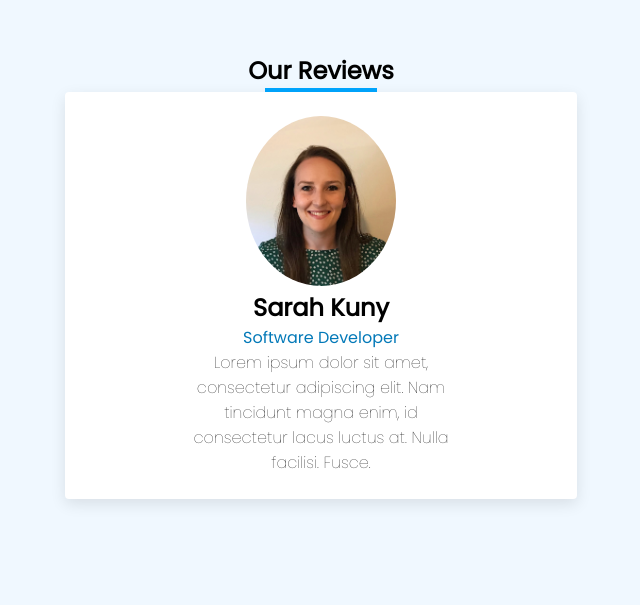
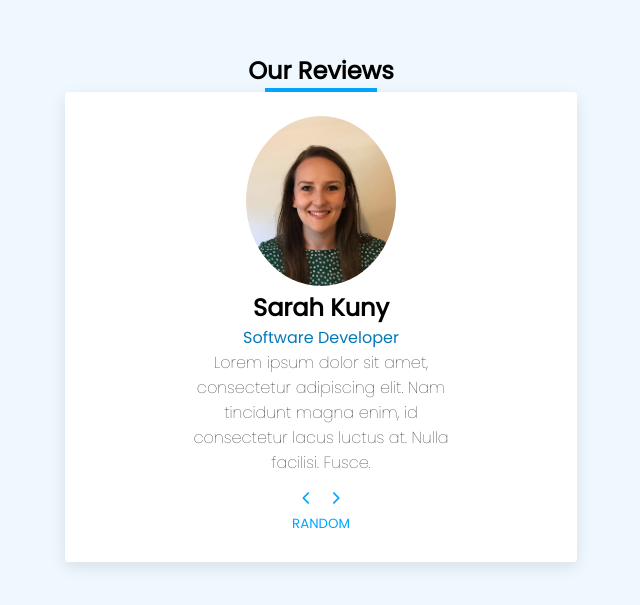
Before and after one commit to sarahkuny/reviews, a plain HTML site: page index.html in a window 1280 px wide. Shown: the part 139-744 px from the top of the page, without its empty margins (319-959 px from the left). Drawn offline with Linux system fonts and the light colour scheme.

Commit message:
add buttons

```diff
--- a/index.html
+++ b/index.html
@@ -5,6 +5,7 @@
     <meta http-equiv="X-UA-Compatible" content="IE=edge">
     <meta name="viewport" content="width=device-width, initial-scale=1.0">
     <title>Reviews</title>
+    <script src="https://kit.fontawesome.com/4e86556769.js" crossorigin="anonymous"></script>
     <link rel="stylesheet" href="styles.css">
     <link href="https://fonts.googleapis.com/css2?family=Poppins:wght@100;200;400&family=Roboto+Condensed:wght@300&family=Roboto:wght@100&display=swap" rel="stylesheet">
 </head>
@@ -22,6 +23,18 @@
                 <h4 id="author">Sarah Kuny</h4>
                 <p id="job">Software Developer</p>
                 <p id="info">Lorem ipsum dolor sit amet, consectetur adipiscing elit. Nam tincidunt magna enim, id consectetur lacus luctus at. Nulla facilisi. Fusce.</p>
+                <div class="button-container">
+                    <button class="prev-btn">
+                        <i class="fas fa-chevron-left"></i>
+                    </button>
+                    <button class="next-btn">
+                        <i class="fa-solid fa-chevron-right"></i>
+                    </button>
+                    <BR>
+                    <button class="random-btn">
+                        Random
+                    </button>
+                </div>
             </article>
         </section>
     </main>
--- a/styles.css
+++ b/styles.css
@@ -41,6 +41,7 @@ h4 {
     border-radius: .25rem;
     box-shadow: 0 5px 15px rgba(0, 0, 0, 0.1);
     width: 40%;
+    text-align: center;
 }
 
 .img-container {
@@ -77,3 +78,23 @@ h4 {
     width: 60%;
     margin: 0 auto;
 }
+
+.prev-btn,
+.next-btn {
+
+    margin-top: 1rem;
+    margin-left: .5rem;
+    margin-right: .5rem;
+    background: transparent;
+    border: none;
+    color:rgb(0, 166, 255);
+}
+
+.random-btn {
+    color: rgb(0, 166, 255);
+    background: transparent;
+    border: none;
+    text-transform: uppercase;
+    font-family: 'poppins';
+    padding: 0.25rem 0.5rem;
+}
```
